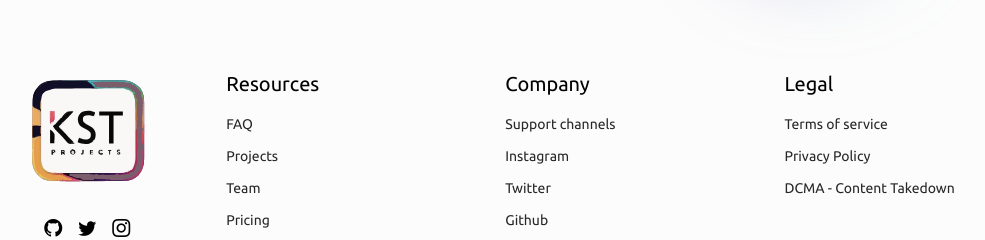
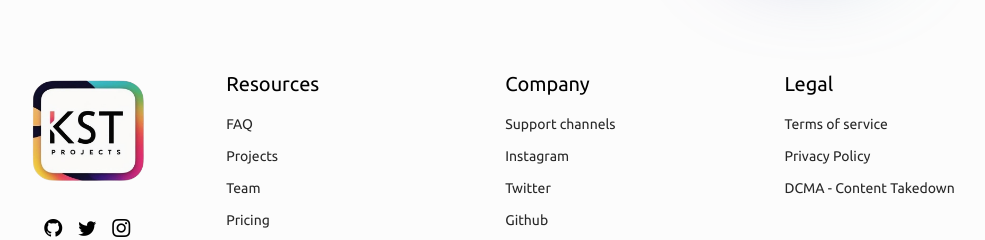
Before and after one commit to tha6unn/KST_Projects_Website, a website: page index.html in a window 1280 px wide. Shown: the part 6744-6984 px from the top of the page, without its empty margins (140-1125 px from the left). Drawn offline with nearby package versions, Linux system fonts and the light colour scheme; a web font is replaced by a local one.

Commit message:
Update index.html

```diff
--- a/index.html
+++ b/index.html
@@ -1229,7 +1229,7 @@
                 >
                     <a href="#" class="tw-w-full tw-place-items-center tw-flex tw-flex-col tw-gap-6">
                         <img
-                            src="./assets/logo/KST_Logo.svg"
+                            src="./assets/logo/KST_logo.png"
                             alt="logo"
                             srcset=""
                             class="tw-max-w-[120px] dark:tw-invert"
```
